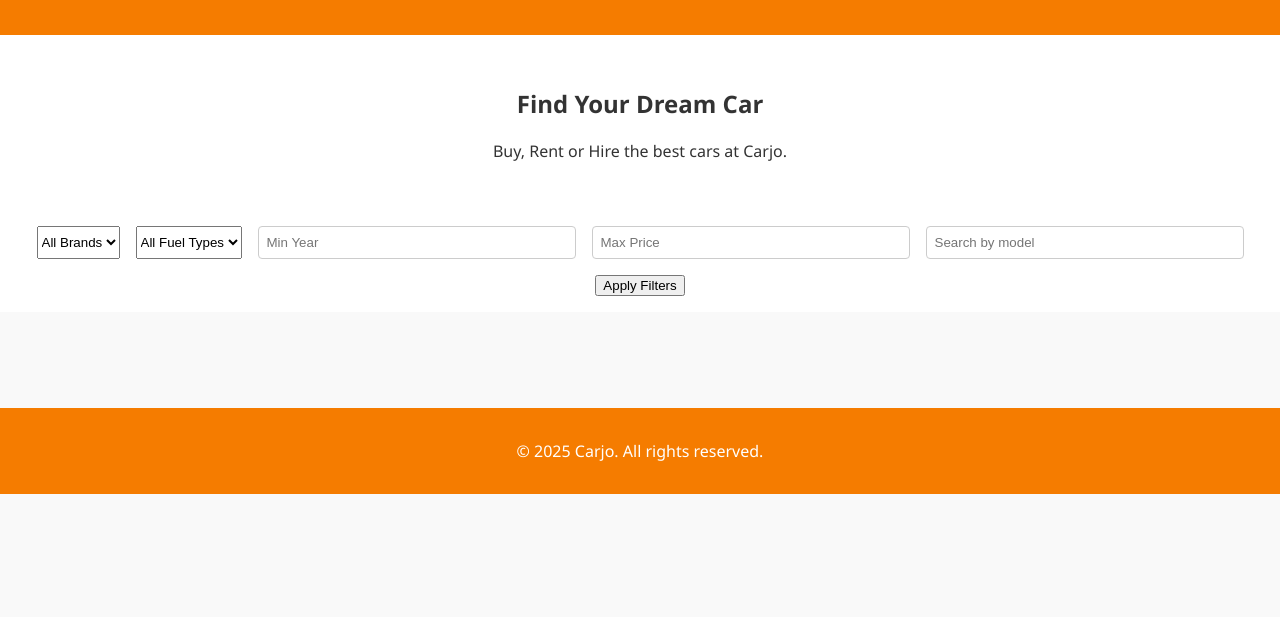
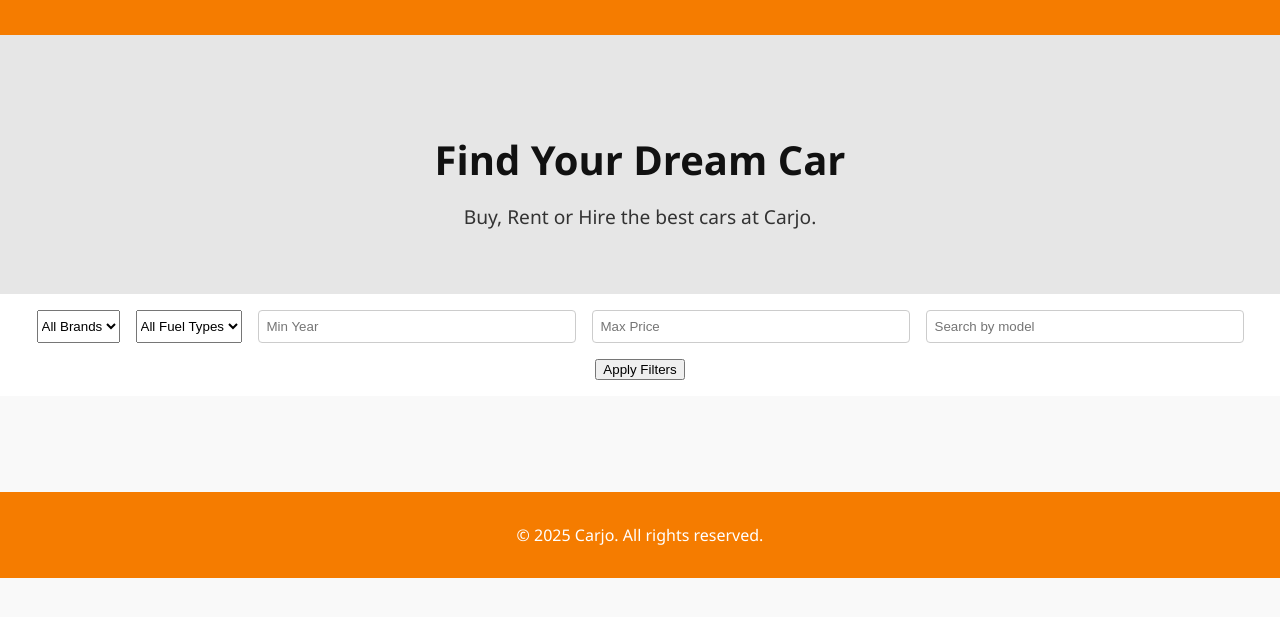
Before and after one commit to Nabea-ken/carjo, a plain HTML site: page index.html in a window 1280 px wide. Shown: the part 135-752 px from the top of the page. Drawn offline with Linux system fonts and the light colour scheme.

Commit message:
Update styles.css

```diff
--- a/styles.css
+++ b/styles.css
@@ -120,9 +120,25 @@ nav.show {
 }
 
 .hero {
-  background: white;
-  padding: 2rem;
+  background: #e6e6e6; /* Light silver/gray */
+  padding: 4rem 2rem;
   text-align: center;
+  color: #222;
+}
+
+.hero h1 {
+  font-size: 2.5rem;
+  margin-bottom: 1rem;
+  color: #111;
+}
+
+.hero p {
+  font-size: 1.2rem;
+  color: #333;
+  max-width: 600px;
+  margin: 0 auto;
+}
+
 }
 .top-link {
   text-align: right;
```
